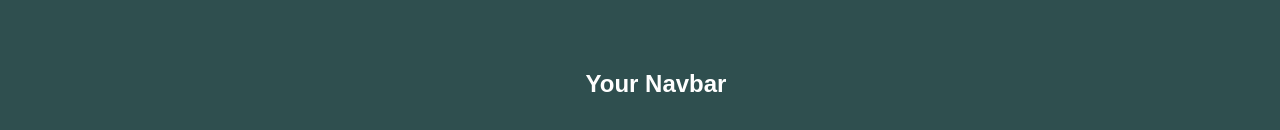
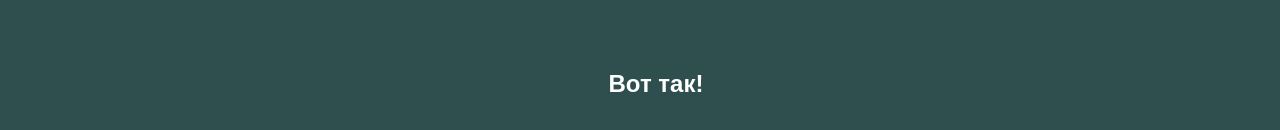
Before and after one commit to rainyEra/hellooyqeqw, a React (Create React App) app: page / in a window 1280 px wide. Shown: the part 346-476 px from the top of the page. Built offline with nearby package versions, Linux system fonts and the light colour scheme.

Commit message:
Update Navbar.js

```diff
--- a/src/Navbar.js
+++ b/src/Navbar.js
@@ -16,9 +16,9 @@ const Navbar = () => {
         <motion.h1
           style={{ y: yPos }}
           initial={{ y: "50vh" }}
-          transition={{ duration: 1 }} // Change this value to control the animation speed
+          transition={{ duration: 1 }}
         >
-          Your Navbar
+          Вот так!
         </motion.h1>
       </div>
     </nav>
```
